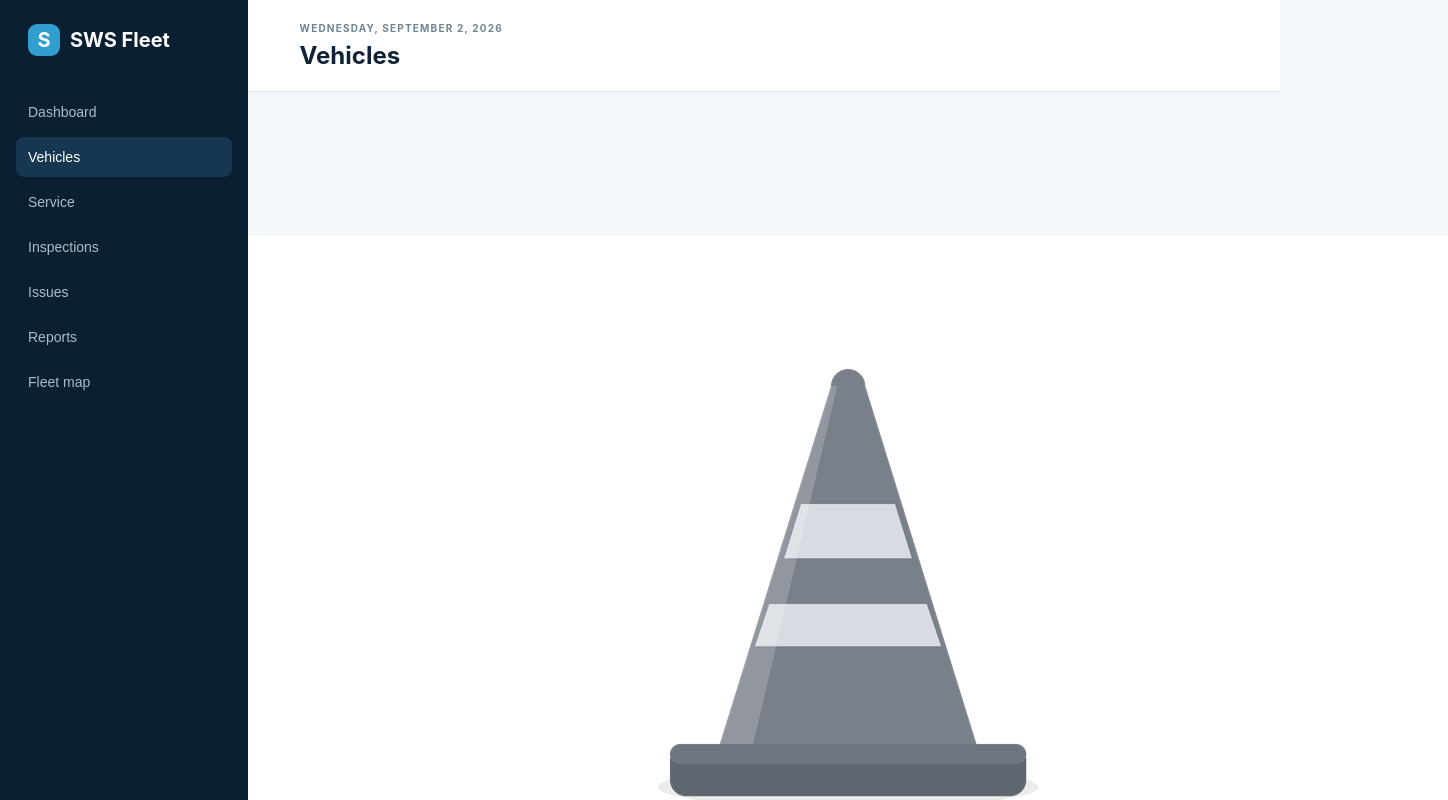
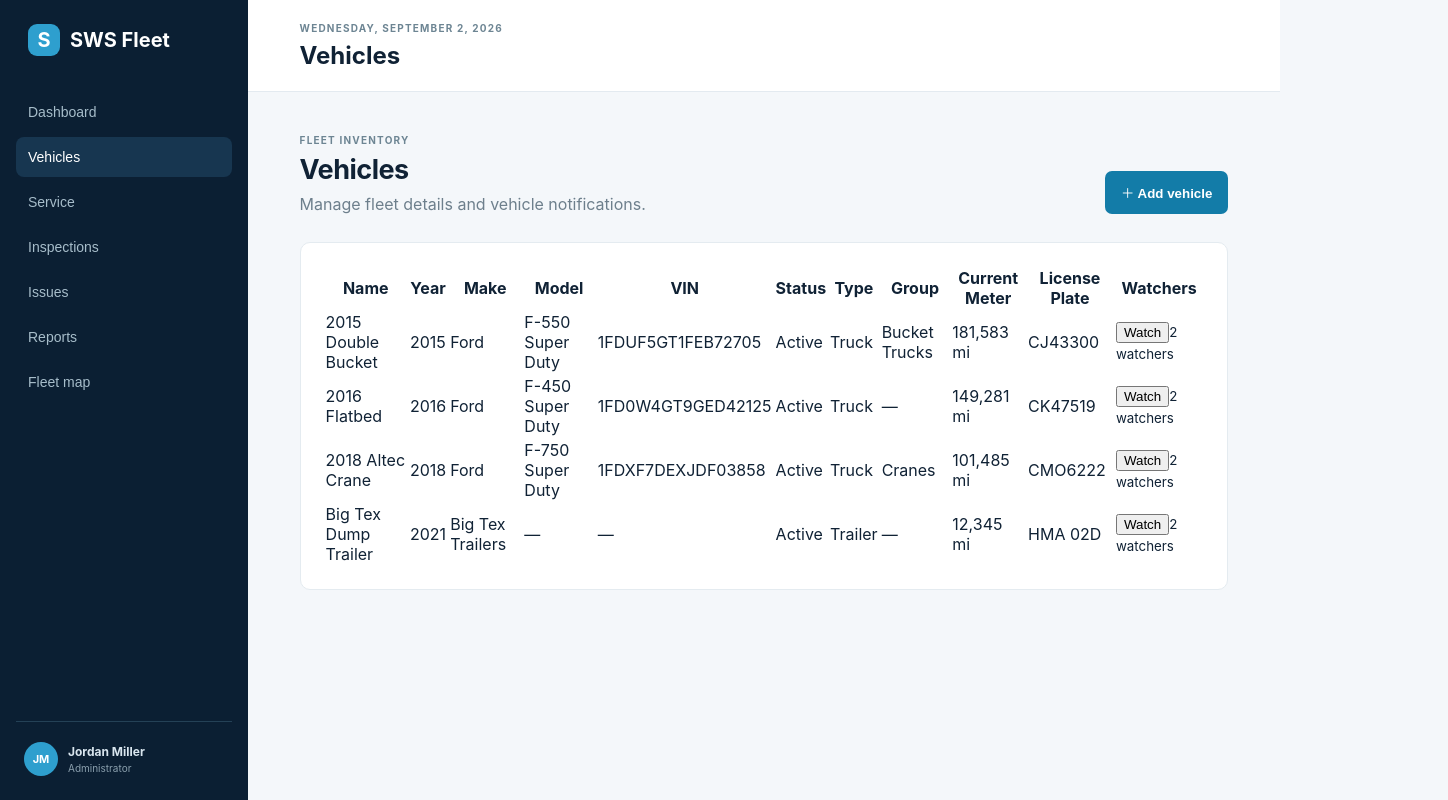
Before and after one commit to jake17388/sws-fleet, a React (Vite) app: page / in a window 1280 px wide. Both pictures are taken after a click on the button "Vehicles". Shown: the top 800 px of the page, 1448 px wide, since content can reach past the window. Built offline with nearby package versions, Linux system fonts and the light colour scheme.

Commit message:
feat: add vehicle inventory and watcher controls

```diff
--- a/src/App.tsx
+++ b/src/App.tsx
@@ -3,6 +3,12 @@ import { useState } from 'react'
 const nav = ['Dashboard', 'Vehicles', 'Service', 'Inspections', 'Issues', 'Reports', 'Fleet map']
 const stats = [
   ['6', 'Vehicles'], ['2', 'Due this week'], ['1', 'Open issues'], ['$4,280', 'This month']
+]
+const vehicles = [
+  ['2015 Double Bucket', '2015', 'Ford', 'F-550 Super Duty', '1FDUF5GT1FEB72705', 'Active', 'Truck', 'Bucket Trucks', '181,583 mi', 'CJ43300'],
+  ['2016 Flatbed', '2016', 'Ford', 'F-450 Super Duty', '1FD0W4GT9GED42125', 'Active', 'Truck', '—', '149,281 mi', 'CK47519'],
+  ['2018 Altec Crane', '2018', 'Ford', 'F-750 Super Duty', '1FDXF7DEXJDF03858', 'Active', 'Truck', 'Cranes', '101,485 mi', 'CMO6222'],
+  ['Big Tex Dump Trailer', '2021', 'Big Tex Trailers', '—', '—', 'Active', 'Trailer', '—', '12,345 mi', 'HMA 02D'],
 ]
 
 export function App() {
@@ -10,9 +16,15 @@ export function App() {
   return <div className="app-shell">
     <aside className="sidebar"><div className="brand"><span className="brand-mark">S</span><span>SWS Fleet</span></div><nav aria-label="Primary navigation">{nav.map(item => <button className={active === item ? 'active' : ''} onClick={() => setActive(item)} key={item}>{item}</button>)}</nav><div className="user-chip"><span className="avatar">JM</span><span><strong>Jordan Miller</strong><small>Administrator</small></span></div></aside>
     <main><header><button className="menu" aria-label="Open menu" onClick={() => setActive(active === 'Dashboard' ? 'Vehicles' : 'Dashboard')}>☰</button><div><p className="eyebrow">Wednesday, September 2, 2026</p><h1>{active}</h1></div><button className="help" aria-label="Help">?</button></header>
-      {active === 'Dashboard' ? <Dashboard /> : <PlaceholderPage title={active} />}
+      {active === 'Dashboard' ? <Dashboard /> : active === 'Vehicles' ? <VehiclesPage /> : <PlaceholderPage title={active} />}
     </main>
   </div>
+}
+
+function VehiclesPage() {
+  const [watched, setWatched] = useState<string[]>([])
+  const toggleWatch = (name: string) => setWatched(current => current.includes(name) ? current.filter(item => item !== name) : [...current, name])
+  return <div className="content"><section className="welcome"><div><p className="eyebrow">Fleet inventory</p><h2>Vehicles</h2><p>Manage fleet details and vehicle notifications.</p></div><button className="primary">＋ Add vehicle</button></section><div className="panel vehicle-panel"><div className="table-wrap"><table><thead><tr>{['Name','Year','Make','Model','VIN','Status','Type','Group','Current Meter','License Plate','Watchers'].map(field => <th key={field}>{field}</th>)}</tr></thead><tbody>{vehicles.map(vehicle => <tr key={vehicle[0]}>{vehicle.map((value, index) => <td key={index}>{index === 5 ? <span className="vehicle-status"><i/> Active</span> : value}</td>)}<td><button className="watch-button" aria-label={`${watched.includes(vehicle[0]) ? 'Unwatch' : 'Watch'} ${vehicle[0]}`} onClick={() => toggleWatch(vehicle[0])}>{watched.includes(vehicle[0]) ? 'Watching' : 'Watch'}</button><small>2 watchers</small></td></tr>)}</tbody></table></div></div></div>
 }
 
 function PlaceholderPage({ title }: { title: string }) {
```
Also changed, not shown: 1 other file (tests, documents, lock files or other folders).
